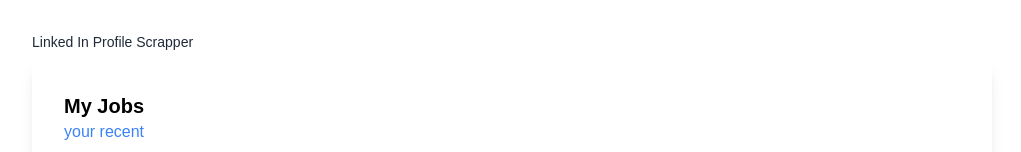
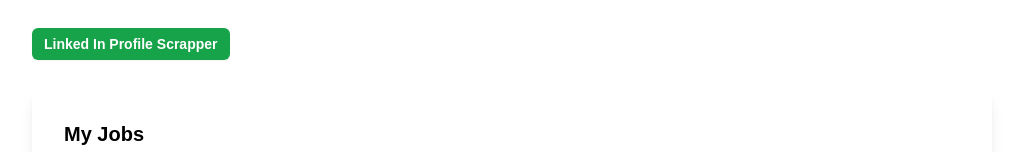
Before and after one commit to coder-169/FinalScrapper, a Next.js app: page /jobs in a window 1280 px wide. Shown: the top 152 px of the page, without its empty margins (128-1149 px from the left). Built offline with nearby package versions, Linux system fonts and the light colour scheme; no server answers; the database is empty.

Commit message:
Buttons Fixed

```diff
--- a/app/jobs/page.js
+++ b/app/jobs/page.js
@@ -3,7 +3,7 @@ import Credit from '@/components/Credit'
 import JobCard from '@/components/JobCard'
 import Loader from '@/components/Loader'
 import Link from 'next/link'
-import React, { useState,useEffect } from 'react'
+import React, { useState, useEffect } from 'react'
 
 const Page = () => {
     const [loading, setLoading] = useState(true)
@@ -35,8 +35,11 @@ const Page = () => {
     }, [])
     return (
         <div className="w-11/12 sm:w-3/4 mx-auto my-8">
-            <Link href={'/'}>
-                <h3 className="text-sm text-gray-800 my-2">Linked In Profile Scrapper</h3></Link>
+            <div className="my-8">
+                <Link href={'/'} className="rounded-md bg-green-600 px-3 py-2 text-sm font-semibold text-white shadow-sm hover:bg-green-500 focus-visible:outline focus-visible:outline-2 focus-visible:outline-offset-2 focus-visible:outline-green-600">
+                    Linked In Profile Scrapper
+                </Link>
+            </div>
             <div className="rounded-lg shadow-lg p-8">
                 <h2 className="text-xl font-bold">My Jobs</h2><span className="text-blue-500">your recent</span>
             </div>
```
